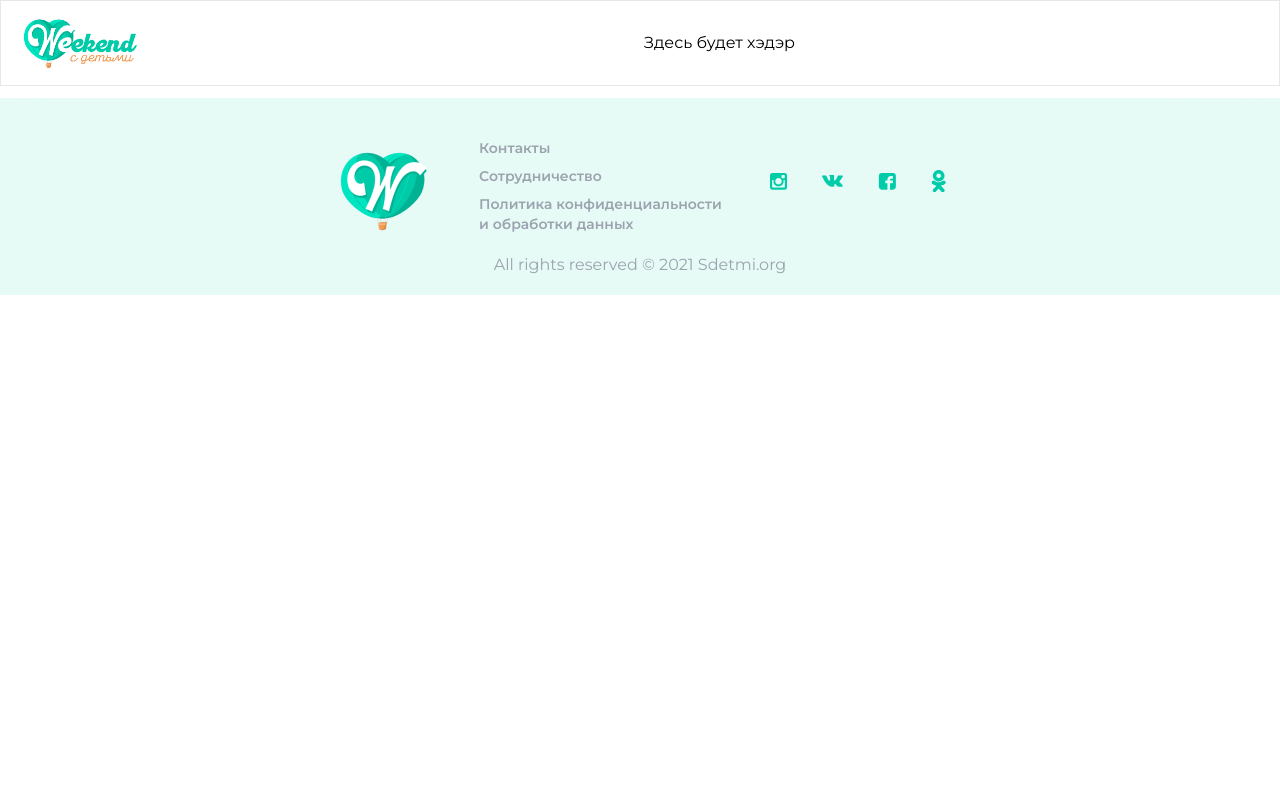
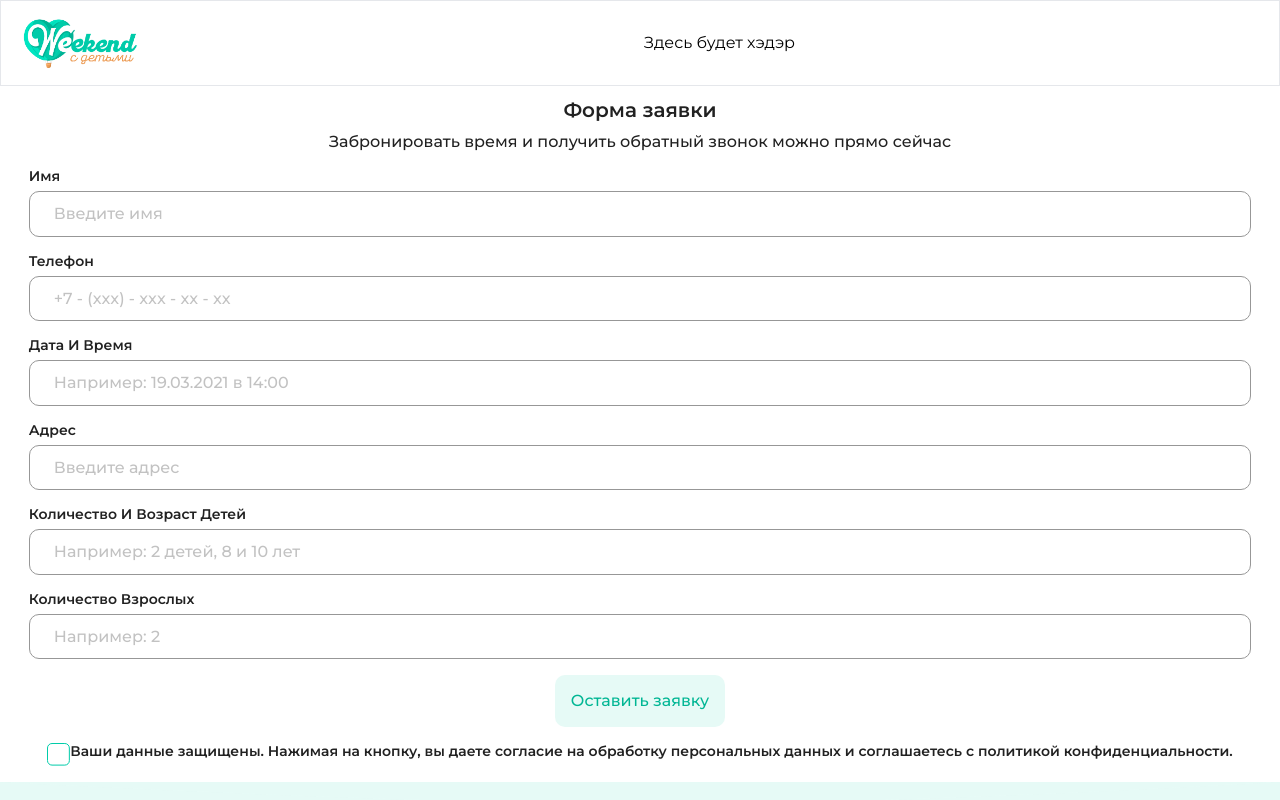
Before and after one commit to ToxicEKB/Weekend, a React (Create React App) app: page /order in a window 1280 px wide. Shown: the top 800 px of the page. Built offline with nearby package versions, Linux system fonts and the light colour scheme.

Commit message:
накидал структуру без функционалки

```diff
--- a/src/App.js
+++ b/src/App.js
@@ -1,20 +1,21 @@
-import React from "react";
-import { BrowserRouter as Router, Switch, Route } from "react-router-dom";
-import { Link } from "react-router-dom";
-import "./tailwind.output.css";
-import { QueryClient, QueryClientProvider } from "react-query";
-import { ReactQueryDevtools } from "react-query/devtools";
-import MainPage from "./pages/MainPage";
-import CategoryPage from "./pages/CategoryPage";
-import TagsPage from "./pages/TagsPage";
-import EventPage from "./pages/EventPage";
-import Politics from "./components/politics/Politics.js";
-import Collaboration from "./components/collaboration/Collaboration.js";
-import Contacts from "./components/contacts/Contacts.js";
-import Footer from "./components/footer/Footer.js";
-import logo from "./images/logo.png";
+import React from "react"
+import { BrowserRouter as Router, Switch, Route } from "react-router-dom"
+import { Link } from "react-router-dom"
+import "./tailwind.output.css"
+import { QueryClient, QueryClientProvider } from "react-query"
+import { ReactQueryDevtools } from "react-query/devtools"
+import MainPage from "./pages/MainPage"
+import CategoryPage from "./pages/CategoryPage"
+import TagsPage from "./pages/TagsPage"
+import EventPage from "./pages/EventPage"
+import Politics from "./components/politics/Politics.js"
+import Collaboration from "./components/collaboration/Collaboration.js"
+import Contacts from "./components/contacts/Contacts.js"
+import OrderPage from "./pages/OrderPage"
+import Footer from "./components/footer/Footer.js"
+import logo from "./images/logo.png"
 
-const queryClient = new QueryClient();
+const queryClient = new QueryClient()
 
 function App() {
     return (
@@ -23,25 +24,37 @@ function App() {
                 <Router>
                     <div className="mb-3 flex items-center border">
                         <Link to="/">
-              <img src={logo} alt="logo" className="justify-self-start" style={{ width: 159 }}/>
+                            <img
+                                src={logo}
+                                alt="logo"
+                                className="justify-self-start"
+                                style={{ width: 159 }}
+                            />
                         </Link>
                         <h3 className="m-auto">Здесь будет хэдэр</h3>
                     </div>
                     <Switch>
-            <Route exact path="/" component={MainPage}/>
-            <Route path="/categories/:id" component={CategoryPage}/>
-            <Route path="/tags" component={TagsPage}/>
-            <Route path="/event" component={EventPage}/>
-            <Route path="/politics" component={Politics}/>
-            <Route path="/collaboration" component={Collaboration}/>
-            <Route path="/contacts" component={Contacts}/>
+                        <Route exact path="/" component={MainPage} />
+                        <Route
+                            path="/categories/:id"
+                            component={CategoryPage}
+                        />
+                        <Route path="/tags" component={TagsPage} />
+                        <Route path="/event" component={EventPage} />
+                        <Route path="/politics" component={Politics} />
+                        <Route
+                            path="/collaboration"
+                            component={Collaboration}
+                        />
+                        <Route path="/contacts" component={Contacts} />
+                        <Route path="/order" component={OrderPage} />
                     </Switch>
-          <Footer/>
+                    <Footer />
                 </Router>
             </React.StrictMode>
-      <ReactQueryDevtools initialIsOpen={false}/>
+            <ReactQueryDevtools initialIsOpen={false} />
         </QueryClientProvider>
-  );
+    )
 }
 
-export default App;
+export default App
--- /dev/null
+++ b/src/components/Order/Order.js
@@ -0,0 +1,96 @@
+import React, { useState } from "react"
+import "./style.css"
+import IconCheckbox from "./icons/IconCheckbox.js"
+
+const Order = (props) => {
+    const {} = props
+
+    const [checked, setChecked] = useState(false)
+    const handleCheck = () => {
+        setChecked(!checked)
+    }
+
+    return (
+        <div className="flex flex-col  box-border items-center mb-4">
+            <div className="order-titleblock">
+                <h2 className="order__title">Форма заявки</h2>
+                <h3 className="order__subtitle">
+                    Забронировать время и получить обратный звонок можно прямо
+                    сейчас
+                </h3>
+            </div>
+            <form className="flex flex-col box-border order-form">
+                <label className="flex flex-col">
+                    <span className="order-label__text">имя</span>
+                    <input
+                        placeholder="Введите имя"
+                        className="box-border rounded-10px border order__input"
+                    />
+                </label>
+                <label className="flex flex-col">
+                    <span className="order-label__text">телефон</span>
+                    <input
+                        placeholder="+7 - (xxx) - xxx - xx - xx"
+                        className="box-border rounded-10px border order__input"
+                    />
+                </label>
+                <label className="flex flex-col">
+                    <span className="order-label__text">дата и время</span>
+                    <input
+                        placeholder="Например: 19.03.2021 в 14:00"
+                        className="box-border rounded-10px border order__input"
+                    />
+                </label>
+                <label className="flex flex-col">
+                    <span className="order-label__text">адрес</span>
+                    <input
+                        placeholder="Введите адрес"
+                        className="box-border rounded-10px border order__input"
+                    />
+                </label>
+                <label className="flex flex-col">
+                    <span className="order-label__text">
+                        количество и возраст детей
+                    </span>
+                    <input
+                        placeholder="Например: 2 детей, 8 и 10 лет"
+                        className="box-border rounded-10px border order__input"
+                    />
+                </label>
+
+                <label className="flex flex-col">
+                    <span className="order-label__text">
+                        количество взрослых
+                    </span>
+                    <input
+                        placeholder="Например: 2"
+                        className="box-border rounded-10px border order__input"
+                    />
+                </label>
+                <input
+                    type="submit"
+                    value="Оставить заявку"
+                    className={
+                        checked
+                            ? "order-form__button"
+                            : "order-form__button disabled"
+                    }
+                    disabled={!checked}
+                />
+            </form>
+            <div className="order-checkbox">
+                <label htmlFor="checkbox" onClick={handleCheck}>
+                    <IconCheckbox checked={checked} />
+                </label>
+                <input type="checkbox" id="checkbox" className="hidden" />
+                <span className="order-checkbox__text">
+                    Ваши данные защищены. Нажимая на кнопку, вы даете согласие
+                    на обработку персональных данных и соглашаетесь с политикой
+                    конфиденциальности.
+                </span>
+            </div>
+        </div>
+    )
+}
+
+export default Order
--- /dev/null
+++ b/src/components/Order/icons/IconCheckbox.js
@@ -0,0 +1,39 @@
+const IconCheckbox = (props) => {
+    const { checked } = props
+    return (
+        <>
+            <svg
+                width="23"
+                height="23"
+                viewBox="0 0 23 23"
+                fill="none"
+                xmlns="http://www.w3.org/2000/svg"
+            >
+                <rect
+                    x="0.5"
+                    y="0.5"
+                    width="21.85"
+                    height="21.607"
+                    rx="4.5"
+                    fill="white"
+                />
+                {checked ? (
+                    <path
+                        d="M18.85 6.707L8.95 16.607L4 11.657L4.707 10.95L8.95 15.193L18.142 6L18.849 6.708L18.85 6.707Z"
+                        fill="#00CCA9"
+                    />
+                ) : null}
+                <rect
+                    x="0.5"
+                    y="0.5"
+                    width="21.85"
+                    height="21.607"
+                    rx="4.5"
+                    stroke="#00CCA9"
+                />
+            </svg>
+        </>
+    )
+}
+
+export default IconCheckbox
--- /dev/null
+++ b/src/components/Order/style.css
@@ -0,0 +1,92 @@
+.order-titleblock {
+    display: flex;
+    flex-direction: column;
+    align-items: center;
+    padding: 0 71px;
+    color: #212121;
+    margin: 0 0 1rem 0;
+    text-align: center;
+}
+
+.order__title {
+    /* главные / заголовок 20 */
+    font-weight: 600;
+    font-size: 20px;
+    line-height: 24px;
+    margin: 0 0 10px 0;
+}
+
+.order__subtitle {
+    /* главные / текст 16 */
+    font-weight: 500;
+    font-size: 16px;
+    line-height: 20px;
+    /* Текст чёрный */
+}
+
+.order-label__text {
+    font-weight: 600;
+    font-size: 14px;
+    line-height: 17px;
+    color: #212121;
+    margin: 0 0 6px 0;
+    text-transform: capitalize;
+}
+.order-form {
+    padding: 0 1.8rem;
+    width: 100%;
+    margin: 0 0 1rem 0;
+}
+.order__input {
+    border-color: #979797;
+    padding: 0.75rem 1.5rem;
+    outline: none;
+    color: #015648;
+    line-height: 19.5px;
+    font-size: 1rem;
+    font-weight: 500;
+    margin: 0 0 1rem 0;
+}
+
+.order__input::placeholder {
+    color: #c2c2c2;
+    font-size: 1rem;
+}
+.order__input:focus {
+    border-color: #466fbd;
+}
+
+.order-form__button {
+    background-color: #00cca9;
+    border-radius: 10px;
+    align-self: center;
+    font-weight: 500;
+    font-size: 16px;
+    line-height: 20px;
+    color: #fff;
+    padding: 1rem;
+}
+
+.order-checkbox {
+    display: flex;
+    padding: 0 1.5rem;
+    align-items: flex-start;
+    justify-content: center;
+    text-align: center;
+}
+
+.order-checkbox__text {
+    /* Ваши данные защищены. Нажимая на кнопку, вы даете согласие на обработку персональных данных и соглашаетесь с политикой конфиденциальности. */
+
+    /* главные / подписи */
+    font-weight: 600;
+    font-size: 14px;
+    line-height: 17px;
+    /* Текст чёрный */
+    color: #212121;
+}
+
+.disabled {
+    background-color: #e6faf6;
+    color: #00b694;
+}
--- /dev/null
+++ b/src/pages/OrderPage.js
@@ -0,0 +1,11 @@
+import React from "react"
+import Order from "../components/Order/Order.js"
+const OrderPage = () => {
+    return (
+        <>
+            <Order />
+        </>
+    )
+}
+
+export default OrderPage
```
Also changed, not shown: tailwind.config.js (+8 -6 lines), 1 other file (tests, documents, lock files or other folders). Lines whose indentation alone changed are shown as unchanged.
